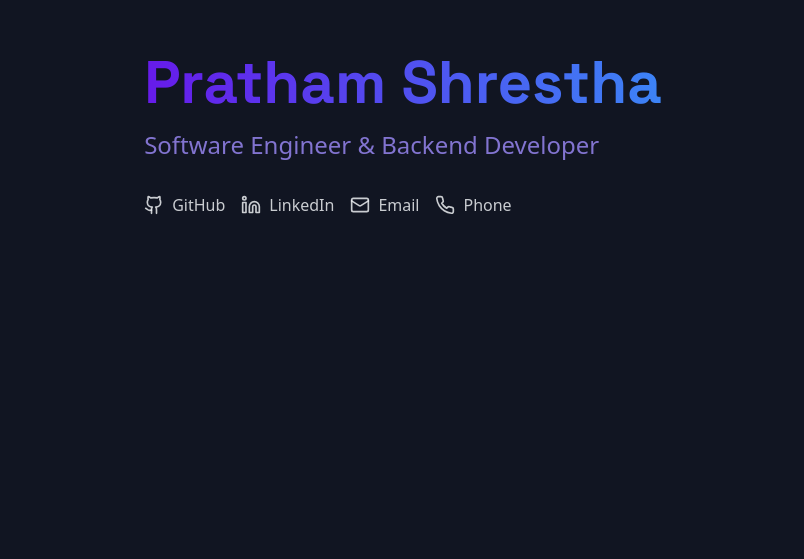
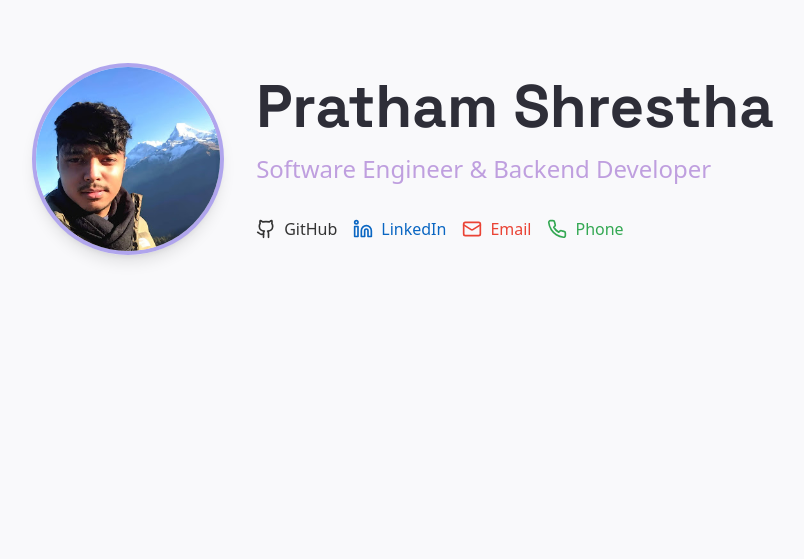
Before and after one commit to pshrestha49/vibrant-personal-touch, a React (Vite) app: page / in a window 1280 px wide. Shown: the part 241-800 px from the top of the page, without its empty margins (237-1041 px from the left). Built offline with nearby package versions, Linux system fonts and the light colour scheme.

Commit message:
Refactor: Update color scheme and add photo
Update the color scheme to use lighter colors and add a photo to the UI.

```diff
--- a/src/components/HeroSection.tsx
+++ b/src/components/HeroSection.tsx
@@ -1,40 +1,67 @@
 
 import { Github, Linkedin, Mail, Phone } from "lucide-react";
+import { Avatar, AvatarImage, AvatarFallback } from "@/components/ui/avatar";
 
 const HeroSection = () => {
   return (
-    <section className="min-h-screen flex flex-col justify-center px-4 sm:px-6 lg:px-8 animate-fade-in">
-      <div className="max-w-5xl mx-auto">
-        <h1 className="text-4xl sm:text-6xl font-bold font-space-grotesk bg-clip-text text-transparent bg-gradient-to-r from-primary to-secondary mb-4">
-          Pratham Shrestha
-        </h1>
-        <h2 className="text-xl sm:text-2xl text-accent/80 mb-8">
-          Software Engineer & Backend Developer
-        </h2>
+    <section className="min-h-screen flex flex-col justify-center px-4 sm:px-6 lg:px-8 animate-fade-in bg-background">
+      <div className="max-w-5xl mx-auto flex flex-col md:flex-row items-center gap-8">
+        <Avatar className="w-48 h-48 border-4 border-primary/50 shadow-lg">
+          <AvatarImage
+            src="/lovable-uploads/8835af1e-bf42-432e-b170-1f702b9c5567.png"
+            alt="Pratham Shrestha"
+            className="object-cover"
+          />
+          <AvatarFallback>PS</AvatarFallback>
+        </Avatar>
 
-        <div className="flex gap-4 mb-12">
-          <a href="https://github.com/prathamshrestha"
-             className="flex items-center gap-2 text-foreground/80 hover:text-accent transition-colors"
-             target="_blank" rel="noopener noreferrer">
-            <Github className="h-5 w-5" />
-            <span>GitHub</span>
-          </a>
-          <a href="https://linkedin.com/in/prathamshrestha"
-             className="flex items-center gap-2 text-foreground/80 hover:text-accent transition-colors"
-             target="_blank" rel="noopener noreferrer">
-            <Linkedin className="h-5 w-5" />
-            <span>LinkedIn</span>
-          </a>
-          <a href="mailto:prathamshrestha358@gmail.com"
-             className="flex items-center gap-2 text-foreground/80 hover:text-accent transition-colors">
-            <Mail className="h-5 w-5" />
-            <span>Email</span>
-          </a>
-          <a href="tel:+1(416)8358923"
-             className="flex items-center gap-2 text-foreground/80 hover:text-accent transition-colors">
-            <Phone className="h-5 w-5" />
-            <span>Phone</span>
-          </a>
+        <div>
+          <h1 className="text-4xl sm:text-6xl font-bold font-space-grotesk text-foreground mb-4">
+            Pratham Shrestha
+          </h1>
+          <h2 className="text-xl sm:text-2xl text-accent mb-8">
+            Software Engineer & Backend Developer
+          </h2>
+
+          <div className="flex gap-4 flex-wrap">
+            {[
+              {
+                href: "https://github.com/prathamshrestha",
+                icon: Github,
+                text: "GitHub",
+                color: "text-[#333]"
+              },
+              {
+                href: "https://linkedin.com/in/prathamshrestha",
+                icon: Linkedin,
+                text: "LinkedIn",
+                color: "text-[#0A66C2]"
+              },
+              {
+                href: "mailto:prathamshrestha358@gmail.com",
+                icon: Mail,
+                text: "Email",
+                color: "text-[#EA4335]"
+              },
+              {
+                href: "tel:+1(416)8358923",
+                icon: Phone,
+                text: "Phone",
+                color: "text-[#34A853]"
+              }
+            ].map(({ href, icon: Icon, text, color }) => (
+              <a
+                key={text}
+                href={href}
+                className={`flex items-center gap-2 ${color} hover:opacity-80 transition-opacity`}
+                target="_blank"
+                rel="noopener noreferrer"
+              >
+                <Icon className="h-5 w-5" />
+                <span>{text}</span>
+              </a>
+            ))}
+          </div>
         </div>
       </div>
     </section>
--- a/tailwind.config.ts
+++ b/tailwind.config.ts
@@ -1,4 +1,3 @@
-
 import type { Config } from "tailwindcss";
 
 export default {
@@ -21,23 +20,23 @@ export default {
     extend: {
       colors: {
         border: "hsl(var(--border))",
-        background: "hsl(var(--background))",
-        foreground: "hsl(var(--foreground))",
+        background: "hsl(240, 20%, 98%)",
+        foreground: "hsl(240, 10%, 20%)",
         primary: {
-          DEFAULT: "hsl(var(--primary))",
-          foreground: "hsl(var(--primary-foreground))",
+          DEFAULT: "hsl(250, 70%, 60%)",
+          foreground: "hsl(240, 10%, 20%)",
         },
         secondary: {
-          DEFAULT: "hsl(var(--secondary))",
-          foreground: "hsl(var(--secondary-foreground))",
+          DEFAULT: "hsl(210, 60%, 70%)",
+          foreground: "hsl(240, 10%, 20%)",
         },
         accent: {
-          DEFAULT: "hsl(var(--accent))",
-          foreground: "hsl(var(--accent-foreground))",
+          DEFAULT: "hsl(270, 50%, 75%)",
+          foreground: "hsl(240, 10%, 20%)",
         },
         card: {
-          DEFAULT: "hsl(var(--card))",
-          foreground: "hsl(var(--card-foreground))",
+          DEFAULT: "hsl(0, 0%, 100%)",
+          foreground: "hsl(240, 10%, 20%)",
         },
       },
       fontFamily: {
```
Also changed, not shown: public/lovable-uploads/8835af1e-bf42-432e-b170-1f702b9c5567.png (added).
